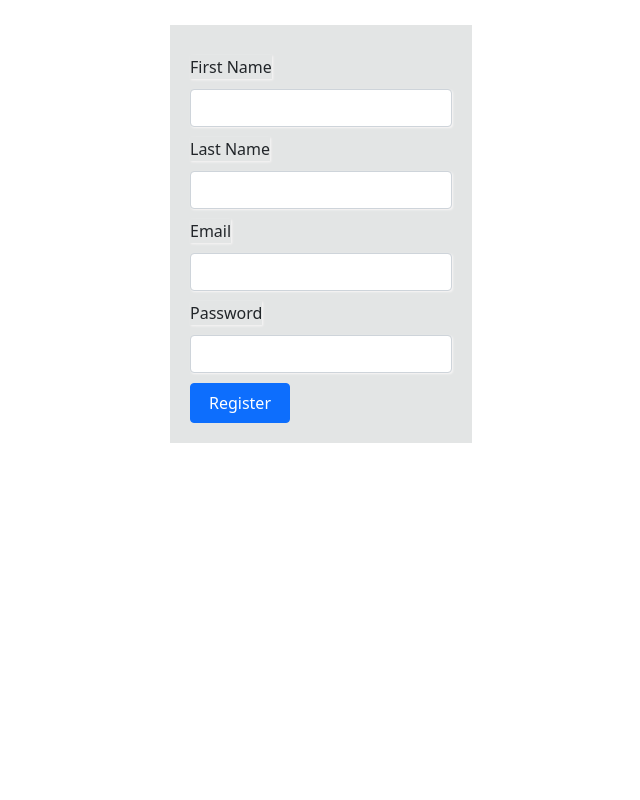
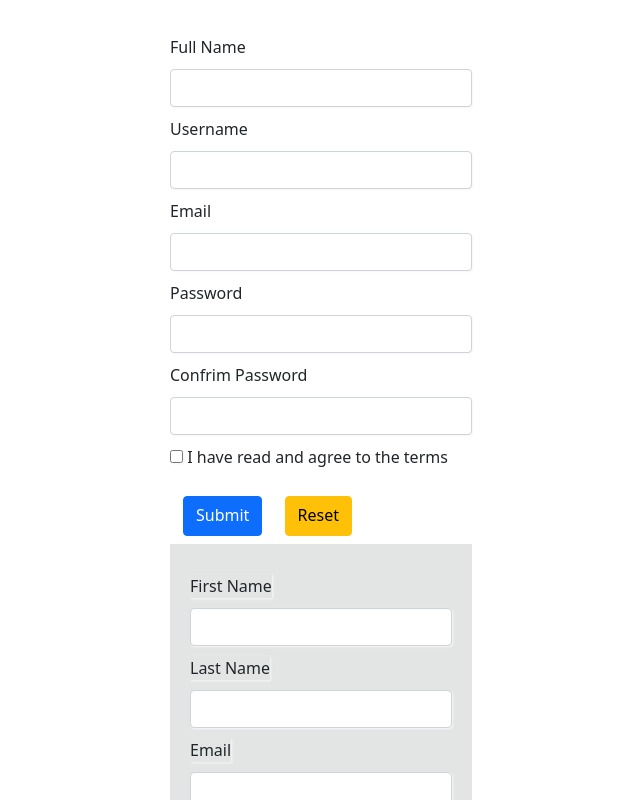
Before and after one commit to RashiChouksey12/Angular--Forms, an Angular app: page / in a window 1280 px wide. Shown: the top 800 px of the page, without its empty margins (319-959 px from the left). Built offline with nearby package versions, Linux system fonts and the light colour scheme.

Commit message:
fature/Task-2: Final Task done

```diff
--- a/src/app/Components/reactive-form/reactive-form.component.html
+++ b/src/app/Components/reactive-form/reactive-form.component.html
@@ -12,7 +12,7 @@
     <div class="row">
         <div class="col"></div>
         <div class="col-3">
-            <form action="" class="forms" [formGroup]="RegisterForm" (ngSubmit)="onSubmit()">
+            <form action="" class="forms" [formGroup]="registerForm" (ngSubmit)="onSubmit()">
                 <div class="form-group">
                     <label>Full Name</label>
                     <input type="text" class="form-control" formControlName="fullName">
@@ -34,7 +34,7 @@
 
                 <div class="form-group">
                     <label>Confrim Password</label>
-                    <input type="password" class="form-control" formControlName="confirmPassword">
+                    <input type="password" class="form-control" formControlName="confrimPassword">
                 </div>
                 <div class="form-group">
                     <div>
--- a/src/app/Components/reactive-form/reactive-form.component.ts
+++ b/src/app/Components/reactive-form/reactive-form.component.ts
@@ -7,22 +7,22 @@ import { FormControl,FormGroup,FormBuilder} from '@angular/forms';
   styleUrls: ['./reactive-form.component.css']
 })
 export class ReactiveFormComponent {
-  RegisterForm:FormGroup;
+  registerForm:FormGroup;
 
   constructor(private fb: FormBuilder){}
 
   ngOnInit():void {
 
-    this.RegisterForm= this.fb.group({
+    this.registerForm= this.fb.group({
       fullName :[''],
       userName:[''],
       email :[''],
       password :[''],
-      confirmPassword :[''],
+      confrimPassword :[''],
       checkBox:[''],
     });
   }
   onSubmit() {
-    console.log(this.RegisterForm.value);
+    console.log(this.registerForm.value);
   }
 }
--- a/src/app/Components/tamplate-form/tamplate-form.component.html
+++ b/src/app/Components/tamplate-form/tamplate-form.component.html
@@ -4,7 +4,7 @@
     <meta charset="UTF-8">
     <meta http-equiv="X-UA-Compatible" content="IE=edge">
     <meta name="viewport" content="width=device-width, initial-scale=1.0">
-    <title>Tamplate driven Form</title>
+    <title>Template driven Form</title>
 </head>
 <body>
     <div class="row">
--- a/src/app/app.component.html
+++ b/src/app/app.component.html
@@ -1,2 +1,2 @@
-<!-- <app-reactive-form></app-reactive-form> -->
+<app-reactive-form></app-reactive-form>
 <app-tamplate-form></app-tamplate-form>
```
